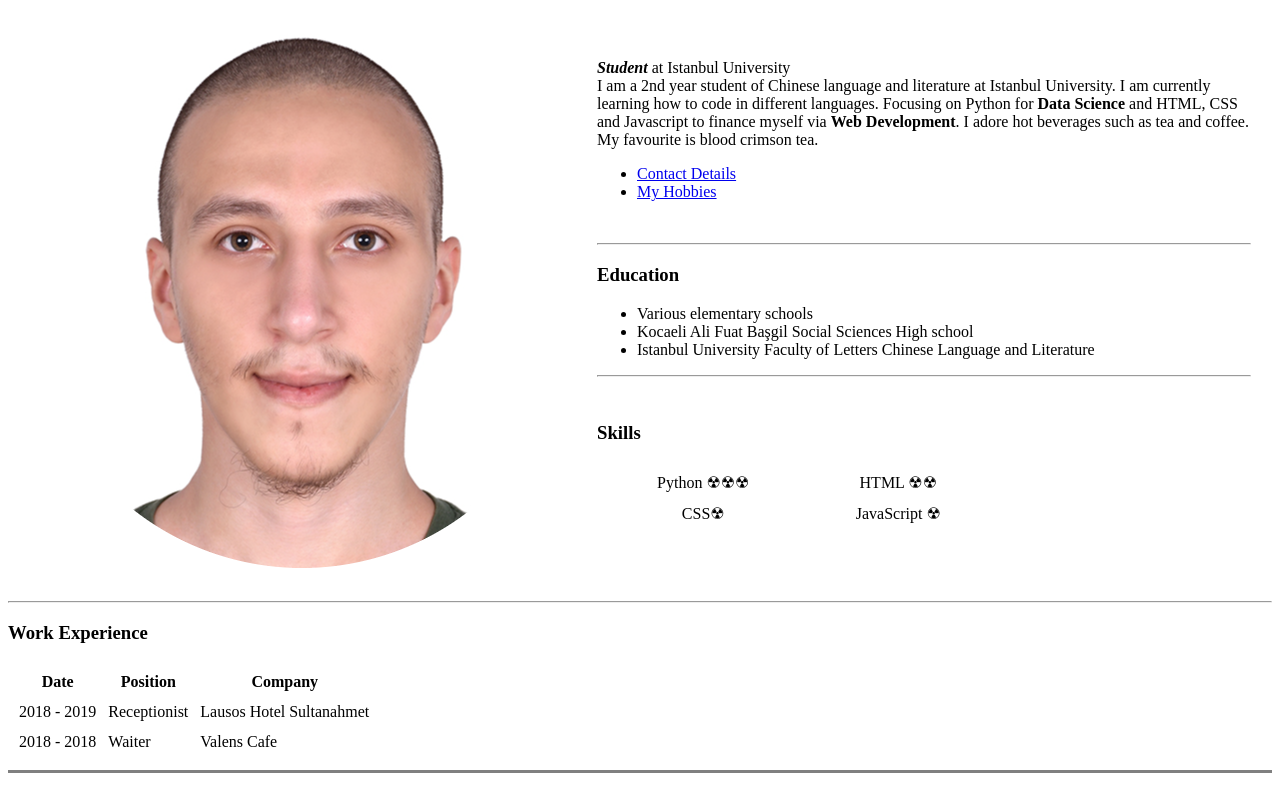
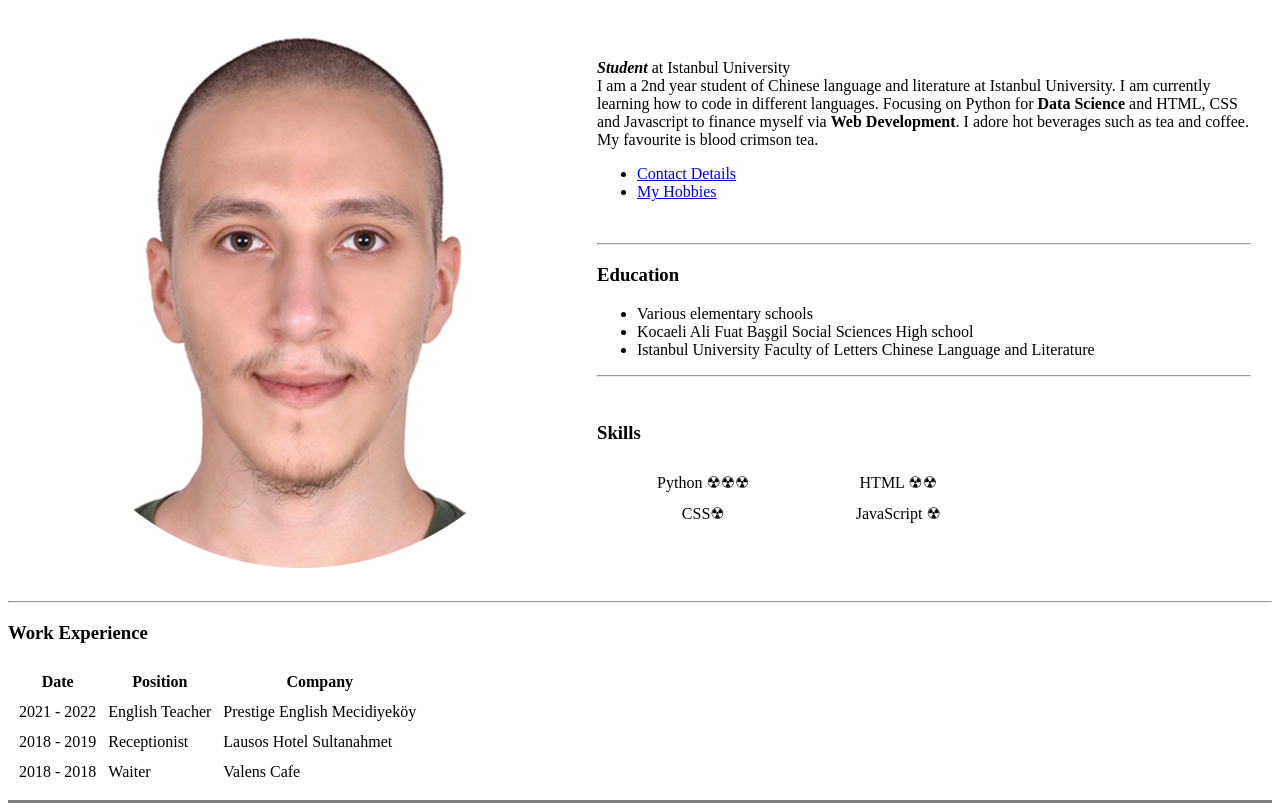
Before and after one commit to Hicchy/personal_site, a plain HTML site: page index.html in a window 1280 px wide. Shown: the part 90-901 px from the top of the page. Before the commit the page ends 871 px from the top, so only its background shows below. Drawn offline with Linux system fonts and the light colour scheme.

Commit message:
Some Edits

```diff
--- a/index.html
+++ b/index.html
@@ -92,6 +92,11 @@
 
     <tbody>
       <tr>
+        <td>2021 - 2022</td>
+        <td>English Teacher</td>
+        <td>Prestige English Mecidiyeköy</td>
+      </tr>
+      <tr>
         <td>2018 - 2019</td>
         <td>Receptionist</td>
         <td>Lausos Hotel Sultanahmet</td>
```
